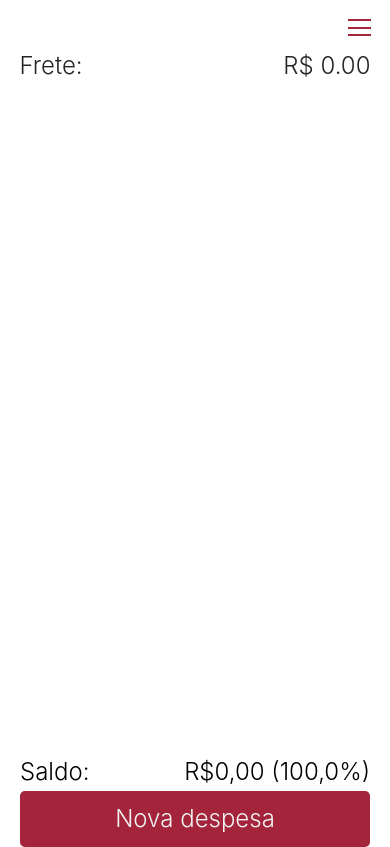
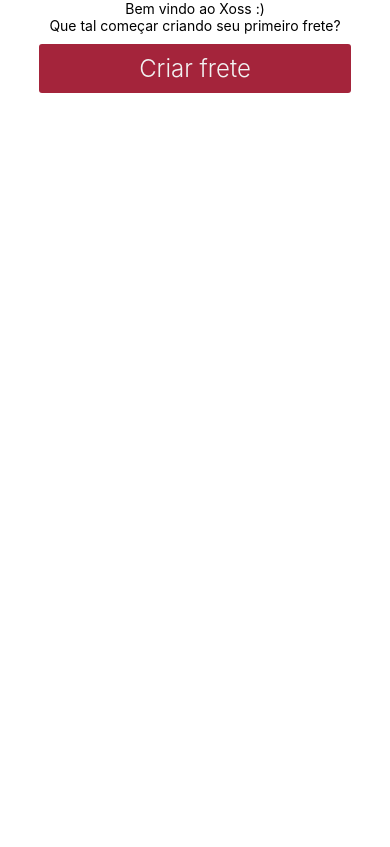
Before and after one commit to diogenesmarques/Xoss, a React Native app: screen / in a window 390 px wide. Built offline with nearby package versions, Linux system fonts and the light colour scheme.

Commit message:
Added first access greeting

```diff
--- a/App.tsx
+++ b/App.tsx
@@ -1,7 +1,7 @@
 import AsyncStorage from '@react-native-async-storage/async-storage';
 
 import { StatusBar } from 'expo-status-bar';
-import { SafeAreaView, StyleSheet, View, ScrollView, Modal } from 'react-native';
+import { SafeAreaView, StyleSheet, View, ScrollView, Modal, Text, Pressable } from 'react-native';
 import { useState, useEffect } from 'react';
 
 import { ICategory, ICategoryList, IExpenseList, IShipping } from './src/utils';
@@ -12,6 +12,7 @@ import ExpenseList from './src/components/expenseList';
 import Footer from './src/components/footer';
 import ModalTemplate from './src/components/Modal';
 import NewExpenseModal from './src/components/Modal/NewExpenseModal';
+import NewShippingModal from './src/components/header/menu/newShippingModal';
 
 export default function App() {
 
@@ -44,7 +45,7 @@ export default function App() {
     else setExpenses({expenses:JSON.parse(expenses)});
 
     const shipping: string | null = await AsyncStorage.getItem('shipping');
-    if (!shipping) setShipping({value:0});
+    if (!shipping) setShipping({value:0, startDate: new Date(), id:getShippingId()});
     else setShipping(JSON.parse(shipping));
   }
 
@@ -52,12 +53,17 @@ export default function App() {
 
   const [pastShippings, setPastShippings] = useState<IShipping[]>([]);
 
-  const [shipping, setShipping] = useState<IShipping>({value:2000, startDate: new Date()});
+  const [shipping, setShipping] = useState<IShipping>({id: 1, value:2000, startDate: new Date()});
+
+  const getShippingId = () => {
+    if (pastShippings.length <= 0) return 1;
+    else return pastShippings[pastShippings.length - 1].id + 1
+  }
 
   const newShipping: (value: number) => void = (value) => {
     if (value < 0 || !value) return;
 
-    setShipping({value, startDate:new Date()});
+    setShipping({id: getShippingId(), value, startDate:new Date()});
     expenses.expenses = [];
     AsyncStorage.setItem('expenses', JSON.stringify([]));
     AsyncStorage.setItem('shipping', JSON.stringify({value, startDate:new Date()}));
@@ -108,7 +114,8 @@ export default function App() {
       id: expenses.expenses.length === 0 ? 1 : expenses.expenses[expenses.expenses.length - 1].id + 1,
       amount: value,
       categoryId,
-      createdAt: new Date()
+      createdAt: new Date(),
+      shippingId: shipping.id
     });
     AsyncStorage.setItem('expenses', JSON.stringify(expenses.expenses));
   }
@@ -129,6 +136,41 @@ export default function App() {
 
   const randomColor: () => string = () => `rgb(${Math.floor(Math.random()*256)}, ${Math.floor(Math.random()*256)}, ${Math.floor(Math.random()*256)})`
   const toggleModal: () => void = () => setNewExpenseModalVisibility(!newExpenseModalVisibility);
+
+
+  const [firstShippingModalVisibility, setFirstShippingModalVisibility] = useState<boolean>(false);
+
+  const toggleFirstShippingModalVisibility: () => void = () => setFirstShippingModalVisibility(!firstShippingModalVisibility);
+
+  const createFirstShipping: (value:number) => void = (value) => {
+    if (value <= 0 || !value) return;
+
+    newShipping(value);
+  }
+
+  if (!shipping.value) return (
+    <SafeAreaView>
+      <View style={styles.noShippingContainer}>
+        <Text>Bem vindo ao Xoss :)</Text>
+        <Text>Que tal começar criando seu primeiro frete?</Text>
+
+        <Pressable style={styles.noShippingPressable} onPress={toggleFirstShippingModalVisibility}>
+          <Text style={styles.noShippingPressableText}>Criar frete</Text>
+        </Pressable>
+      </View>
+
+      <Modal
+        visible={firstShippingModalVisibility}
+        animationType='fade'
+        transparent={true}
+        onRequestClose={toggleFirstShippingModalVisibility}
+      >
+        <ModalTemplate toggleModal={toggleFirstShippingModalVisibility}>
+          <NewShippingModal createShipping={createFirstShipping} />
+        </ModalTemplate>
+      </Modal>
+    </SafeAreaView>
+  )
 
   return (
     <SafeAreaView style={styles.container}>
@@ -157,7 +199,7 @@ export default function App() {
         <Footer toggleModal={toggleModal} balance={balance} shipping={shipping.value} />
       </View>
     </SafeAreaView>
-    );
+  );
   }
 
   const styles = StyleSheet.create({
@@ -168,5 +210,23 @@ export default function App() {
     },
     body: {
       alignItems:'center'
+    },
+    noShippingContainer: {
+      justifyContent:'center',
+      alignItems:'center',
+      height:'100%'
+    },
+    noShippingPressable: {
+      backgroundColor:'#A4243B',
+      width:'80%',
+      alignItems:'center',
+      padding:10,
+      marginTop:10,
+      borderRadius:3
+    },
+    noShippingPressableText: {
+      color:'#f2f2f2',
+      fontWeight:'300',
+      fontSize:24
     }
   })
--- a/src/components/Modal/NewExpenseModal/categorySelectModal/categoryItem/index.tsx
+++ b/src/components/Modal/NewExpenseModal/categorySelectModal/categoryItem/index.tsx
@@ -32,7 +32,7 @@ const styles = StyleSheet.create({
         borderBottomColor:'#F2F2F2',
         borderLeftWidth:3,
         paddingLeft:10,
-        borderRadius:5
+        borderRadius:3
     }
 });
 
--- a/src/components/Modal/NewExpenseModal/index.tsx
+++ b/src/components/Modal/NewExpenseModal/index.tsx
@@ -100,7 +100,7 @@ const styles = StyleSheet.create({
         width:'100%',
         justifyContent:'center',
         alignItems:'center',
-        borderRadius:5
+        borderRadius:3
     },
     createButtonText: {
         color:'#F2F2F2'
--- a/src/components/card/index.tsx
+++ b/src/components/card/index.tsx
@@ -19,7 +19,7 @@ const styles = StyleSheet.create({
         backgroundColor:'#E0E2DB',
         width:'90%',
         padding:'3%',
-        borderRadius:5
+        borderRadius:3
     }
 });
 
--- a/src/components/footer/index.tsx
+++ b/src/components/footer/index.tsx
@@ -59,7 +59,7 @@ const styles = StyleSheet.create({
         width:'100%',
         justifyContent:'center',
         alignItems:'center',
-        borderRadius:5
+        borderRadius:3
     },
     buttonText: {
         color:'#f2f2f2',
--- a/src/components/header/menu/categoriesModal/editCategoryModal/index.tsx
+++ b/src/components/header/menu/categoriesModal/editCategoryModal/index.tsx
@@ -66,7 +66,7 @@ const styles = StyleSheet.create({
         backgroundColor:'#A4243B',
         justifyContent:'center',
         alignItems:'center',
-        borderRadius:5,
+        borderRadius:3,
         padding:12,
         width:'100%'
     },
--- a/src/components/header/menu/categoriesModal/index.tsx
+++ b/src/components/header/menu/categoriesModal/index.tsx
@@ -90,7 +90,7 @@ const styles = StyleSheet.create({
         borderBottomColor:'#F2F2F2',
         borderLeftWidth:3,
         paddingLeft:10,
-        borderRadius:5
+        borderRadius:3
     },
     modalFooter: {
         width:'100%',
@@ -107,7 +107,7 @@ const styles = StyleSheet.create({
         width:'100%',
         justifyContent:'center',
         alignItems:'center',
-        borderRadius:5
+        borderRadius:3
     },
     footerButtonText: {
         color:'#f2f2f2',
--- a/src/components/header/menu/newShippingModal/index.tsx
+++ b/src/components/header/menu/newShippingModal/index.tsx
@@ -36,7 +36,7 @@ const styles = StyleSheet.create({
         backgroundColor:'#A4243B',
         justifyContent:'center',
         alignItems:'center',
-        borderRadius:5,
+        borderRadius:3,
         padding:12
     },
     buttonText: {
```
